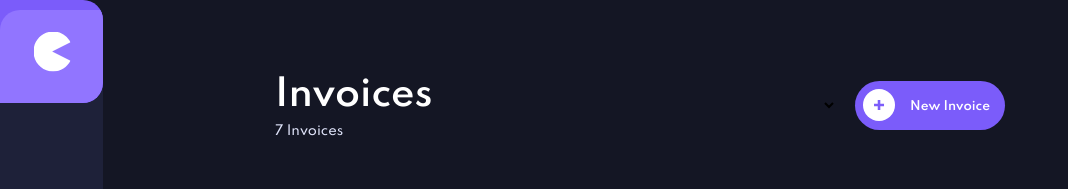
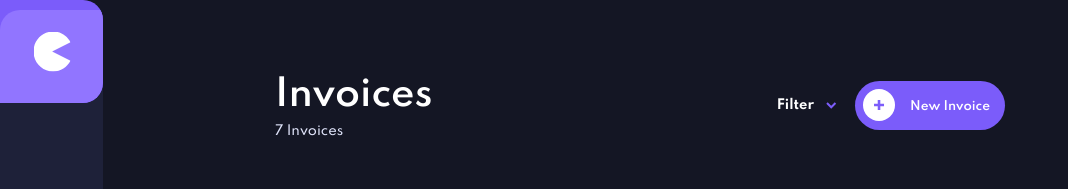
Before and after one commit to wwebur/Invoice-App, a React (Create React App) app: page / in a window 1280 px wide. Shown: the top 189 px of the page, without its empty margins (0-1068 px from the left). Built offline with nearby package versions, Linux system fonts and the light colour scheme.

Commit message:
filter design implemente

```diff
--- a/src/components/home/_Interactions.tsx
+++ b/src/components/home/_Interactions.tsx
@@ -1,7 +1,46 @@
+import { useState } from 'react'
 import styled from 'styled-components'
+import { FilterBox } from './_FilterBox'
 
 interface InteractionsProps {
   handleForm: () => void
+}
+
+export const Interactions = (props: InteractionsProps) => {
+  const { handleForm } = props
+  const [filterOpen, setFilterOpen] = useState(false)
+
+  return (
+    <InteractionsContainer>
+      <div>
+        <Title>Invoices</Title>
+        <Counter>7 Invoices</Counter>
+      </div>
+      <LeftArea>
+        <div>
+          <FilterButton
+            type="button"
+            onClick={() => setFilterOpen(prevState => !prevState)}
+          >
+            Filter
+            <img src="/assets/icon-arrow-down.svg" />
+          </FilterButton>
+          {filterOpen && (
+            <FilterContent>
+              <FilterBox id="draft" />
+              <FilterBox id="pending" />
+              <FilterBox id="paid" />
+            </FilterContent>
+          )}
+        </div>
+        <AddInvoiceBtn onClick={handleForm}>
+          <div>
+            <img src="/assets/icon-plus.svg" alt="add icon" />
+          </div>
+        </AddInvoiceBtn>
+      </LeftArea>
+    </InteractionsContainer>
+  )
 }
 
 const InteractionsContainer = styled.section`
@@ -9,7 +48,6 @@ const InteractionsContainer = styled.section`
   justify-content: space-between;
   align-items: center;
 `
-
 const Title = styled.h1`
   font-size: clamp(2.2rem, 5vw, 3.6rem);
   line-height: 1.3;
@@ -28,11 +66,6 @@ const Counter = styled.span`
 const LeftArea = styled.div`
   display: flex;
   align-items: center;
-`
-
-const Select = styled.select`
-  border: none;
-  background: transparent;
 `
 
 const AddInvoiceBtn = styled.button`
@@ -80,23 +113,28 @@ const AddInvoiceBtn = styled.button`
   }
 `
 
-export const Interactions = (props: InteractionsProps) => {
-  const { handleForm } = props
+const FilterButton = styled.button`
+  background: transparent;
+  border: none;
+  color: var(--color-white);
+  line-height: 1.7rem;
+  font-size: 1.3rem;
+  font-weight: bold;
+  position: relative;
 
-  return (
-    <InteractionsContainer>
-      <div>
-        <Title>Invoices</Title>
-        <Counter>7 Invoices</Counter>
-      </div>
-      <LeftArea>
-        <Select></Select>
-        <AddInvoiceBtn onClick={handleForm}>
-          <div>
-            <img src="/assets/icon-plus.svg" alt="add icon" />
-          </div>
-        </AddInvoiceBtn>
-      </LeftArea>
-    </InteractionsContainer>
-  )
-}
+  img {
+    margin-left: 1.2rem;
+  }
+`
+
+const FilterContent = styled.div`
+  position: absolute;
+  margin-top: 2.3rem;
+  width: 192px;
+  border-radius: 0.8rem;
+  background: var(--color-very-light-black);
+  box-shadow: 0px 10px 20px rgba(0, 0, 0, 0.25);
+  transform: translateX(-25%);
+  padding: 2.4rem 2.4rem;
+  z-index: 10;
+`
```
